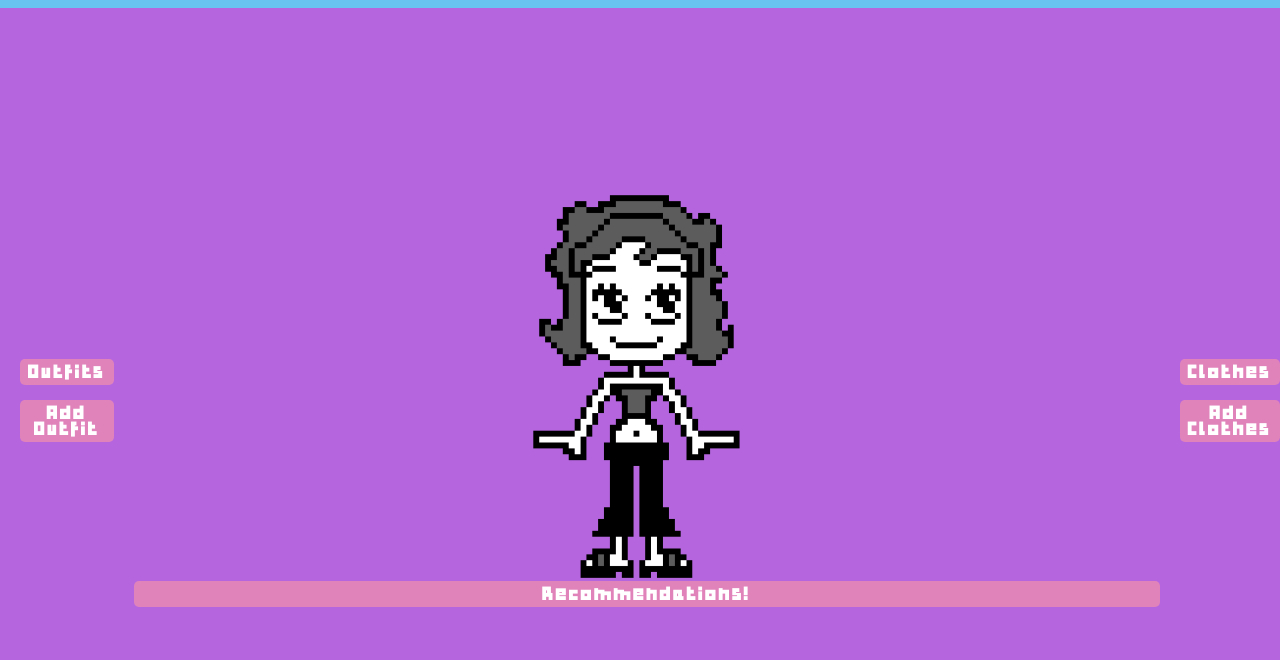
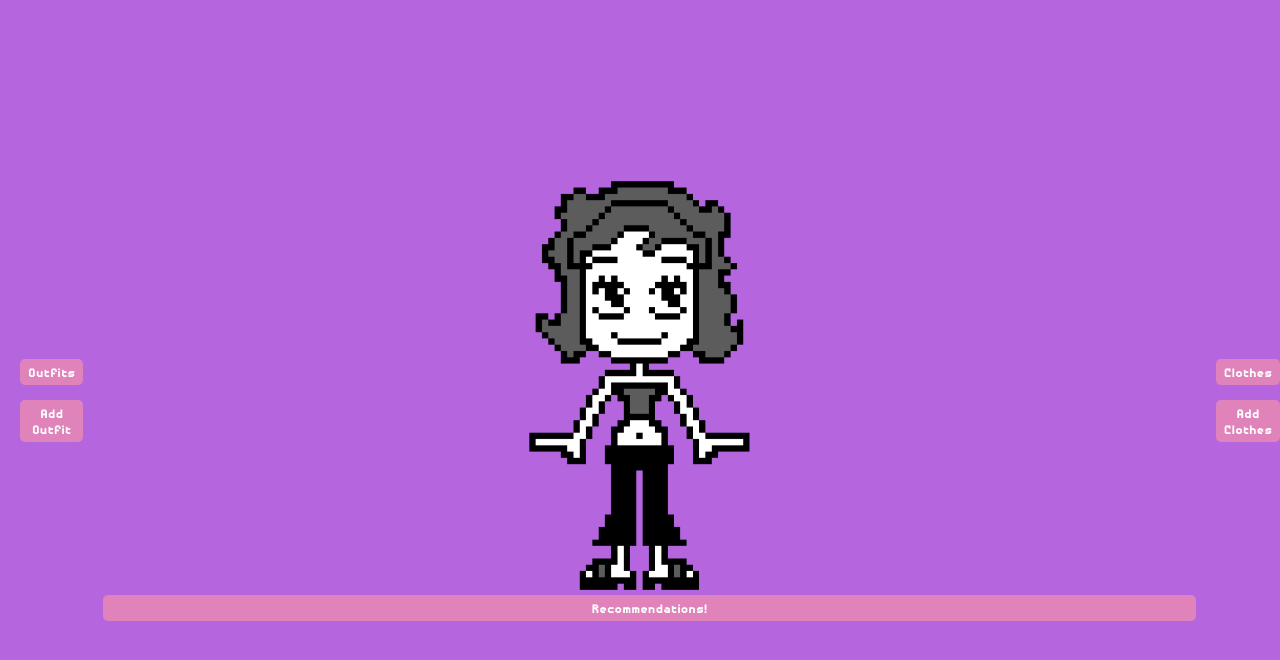
Before and after one commit to bbourque2901/virtualcloset, a website: page web/static_assets/index.html in a window 1280 px wide. Drawn offline with Linux system fonts and the light colour scheme; files whose address does not match are found by name.

Commit message:
updating font

```diff
--- a/web/src/components/header.js
+++ b/web/src/components/header.js
@@ -35,7 +35,7 @@ export default class Header extends BindingClass {
         const homeButton = document.createElement('a');
         homeButton.classList.add('header_home');
         homeButton.href = 'index.html';
-        homeButton.innerText = 'Virtual Closet';
+        homeButton.innerText = 'VIRTUAL CLOSET';
 
         const siteTitle = document.createElement('div');
         siteTitle.classList.add('site-title');
--- a/web/static_assets/css/style.css
+++ b/web/static_assets/css/style.css
@@ -9,12 +9,17 @@
     font-family: 'Bulky Pix';
     src: url("BULKYPIX.TTF");
 }
+@font-face {
+    font-family: 'DDBB';
+    src: url("DisposableDroidBB_bld.ttf");
+}
 
 .background {
     background-color: #b566df;
     margin: 0;
     counter-reset: section;
-    font-family: "Bulky Pix";
+    font-family: "DDBB";
+    font-size: 20px;
 }
 
 .header {
@@ -22,7 +27,7 @@
     display: flex;
     justify-content: space-between;
     align-items: center;
-    background-color: var(--primary-color);
+    background-color: #b566df;
     color: var(--secondary-color);
     padding: 4px 20px;
     font-weight: bold;
@@ -43,9 +48,9 @@
   color: var(--secondary-color);
   padding: 6px 8px 4px 8px;
   text-align: center;
-  font-family: "Bulky Pix";
+  font-family: "DDBB";
   font-weight: bold;
-  font-size: 16px;
+  font-size: 20px;
   text-decoration: none;
   cursor: pointer;
 }
```
Also changed, not shown: web/static_assets/css/DisposableDroidBB_bld.ttf (added).
